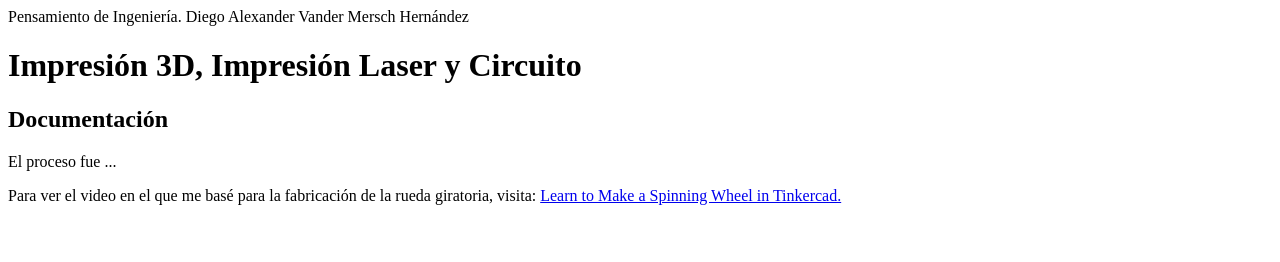
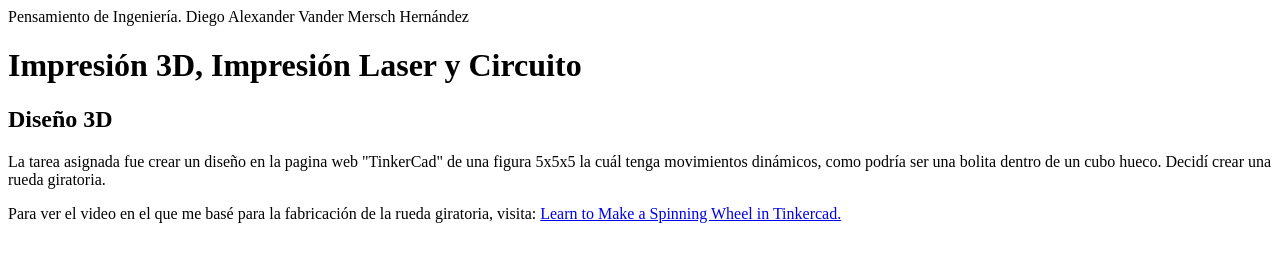
Before and after one commit to AVM-18/PI-documentacion, a plain HTML site: page index.html in a window 1280 px wide. Drawn offline with Linux system fonts and the light colour scheme.

Commit message:
prueba link

```diff
--- a/index.html
+++ b/index.html
@@ -5,8 +5,10 @@
     <tite> Pensamiento de Ingeniería. Diego Alexander Vander Mersch Hernández </tite>
   </head>
   <h1>Impresión 3D, Impresión Laser y Circuito</h1>
-  <h2>Documentación</h2>
-  <p>El proceso fue ...</p>
+  <h2>Diseño 3D</h2>
+  <p>La tarea asignada fue crear un diseño en la pagina web "TinkerCad" de una figura 5x5x5 la cuál tenga movimientos dinámicos, como podría ser una bolita dentro de un cubo hueco.
+    Decidí crear una rueda giratoria.
+  </p>
   <body>
     <p> Para ver el video en el que me basé para la fabricación de la rueda giratoria, visita:
      <a href="https://www.youtube.com/watch?v=x0bcJMemMbw">Learn to Make a Spinning Wheel in Tinkercad.</a>
```
